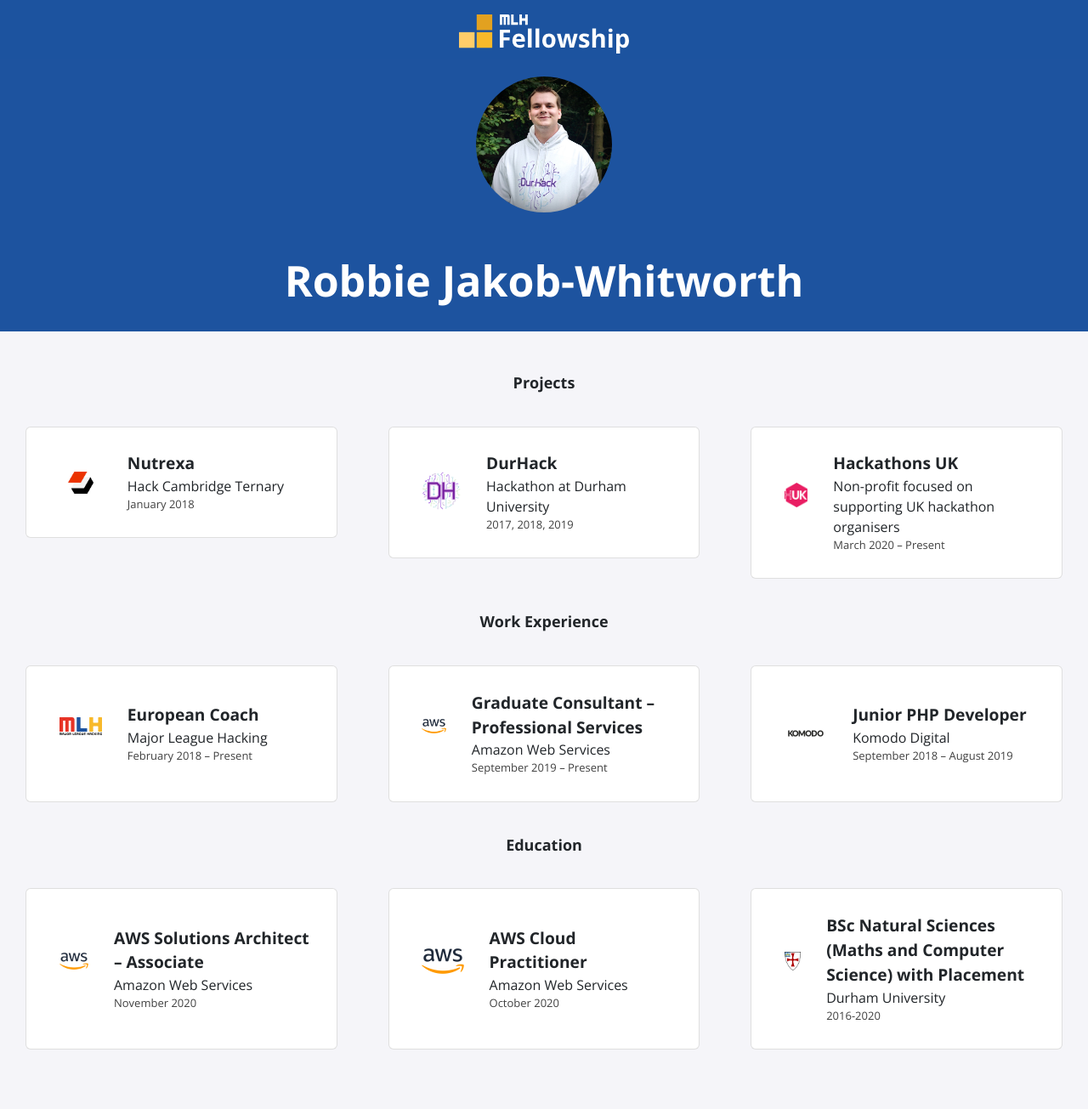
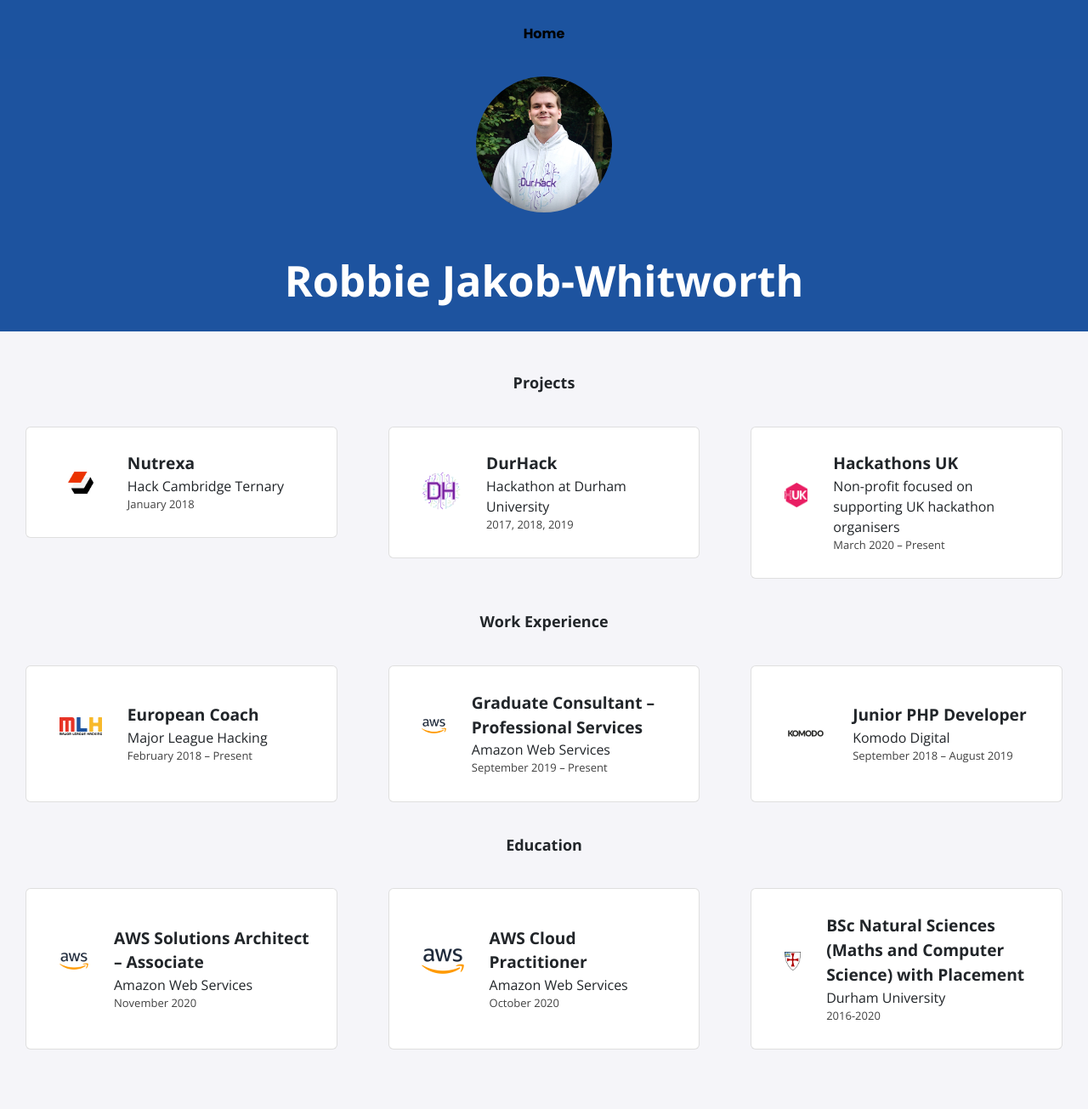
Before and after one commit to robzwolf/fellowship-site-1, a Jekyll site: the page built from index.html, in a window 1280 px wide. Shown: the whole page at 85% size. Built offline with Jekyll 4.4.1, drawn with Linux system fonts in a browser that asks for light colours; nearby versions of some CDN libraries.

Commit message:
Replace Fellowship logo with home link

```diff
--- a/_includes/navbar.html
+++ b/_includes/navbar.html
@@ -2,7 +2,7 @@
     <div class="nav-content">
         <a href="{{ '/' | relative_url }}">
             <div class="nav-logo">
-                <img src="./assets/img/logo.svg" />
+                Home
             </div>
         </a>
 
```
